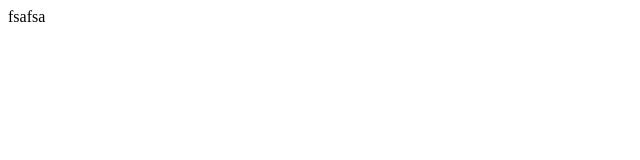
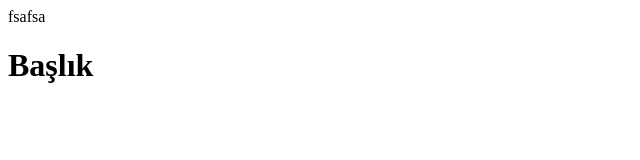
Before and after one commit to denemehuseyin/deneme, a plain HTML site: page index.html in a window 1280 px wide. Shown: the whole page, without its empty margins (0-640 px from the left). Drawn offline with Linux system fonts and the light colour scheme.

Commit message:
Update index.html
Düzenleme ve başlık etiketi eklendi

```diff
--- a/index.html
+++ b/index.html
@@ -1,5 +1,6 @@
 <html>
-<body>
-<p>fsafsa</p>
-</bdoy>
+    <body>
+        <p>fsafsa</p>
+        <h1>Başlık</h1>
+    </bdoy>
 </html>
```
